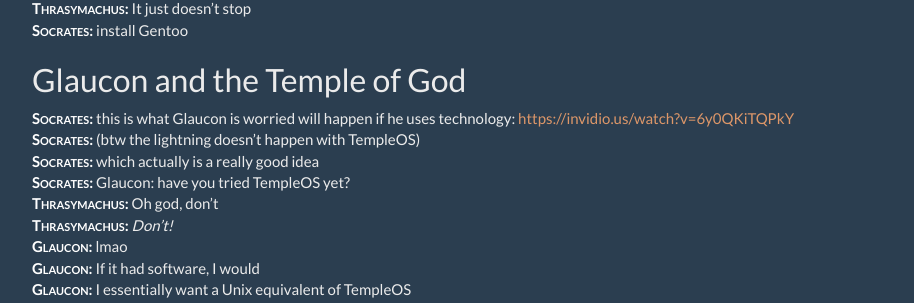
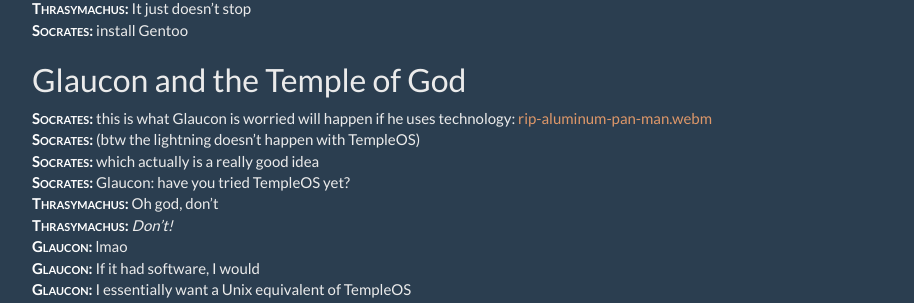
Before and after one commit to scriptkitties/fglt, a Jekyll site: the page built from _agora/book-02-why-cant-i-compile-all-this-bloat.md, in a window 1280 px wide and 900 px high, scrolled down 4221 px. Shown: the part 151-454 px from the top of the window, without its empty margins (38-952 px from the left). Built offline with Jekyll 4.4.1, drawn with Linux system fonts in a browser that asks for light colours.

Commit message:
Make local caches of Agora videos

```diff
--- a/_agora/book-02-why-cant-i-compile-all-this-bloat.md
+++ b/_agora/book-02-why-cant-i-compile-all-this-bloat.md
@@ -200,7 +200,7 @@
 Glaucon and the Temple of God
 -----------------------------
 
-<b class="name">Socrates:</b> this is what Glaucon is worried will happen if he uses technology: <https://invidio.us/watch?v=6y0QKiTQPkY>
+<b class="name">Socrates:</b> this is what Glaucon is worried will happen if he uses technology: [rip-aluminum-pan-man.webm](/assets/vid/agora/rip-aluminum-pan-man.webm)
 <b class="name">Socrates:</b> (btw the lightning doesn't happen with TempleOS)
 <b class="name">Socrates:</b> which actually is a really good idea
 <b class="name">Socrates:</b> Glaucon: have you tried TempleOS yet?
```
Also changed, not shown: _agora/book-03-daemons-at-the-gateway-part-01.md (+1 -1 lines), 2 other files.
